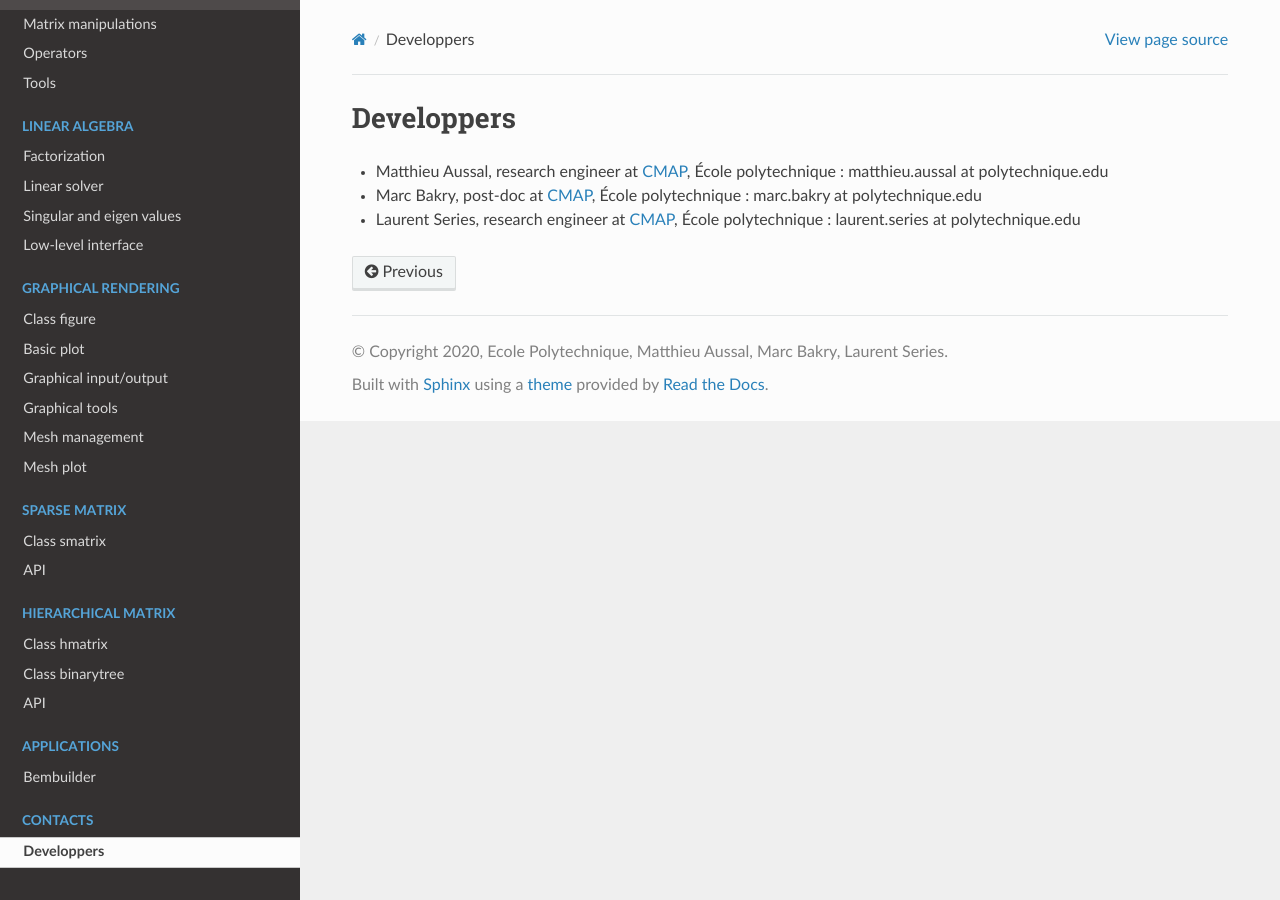
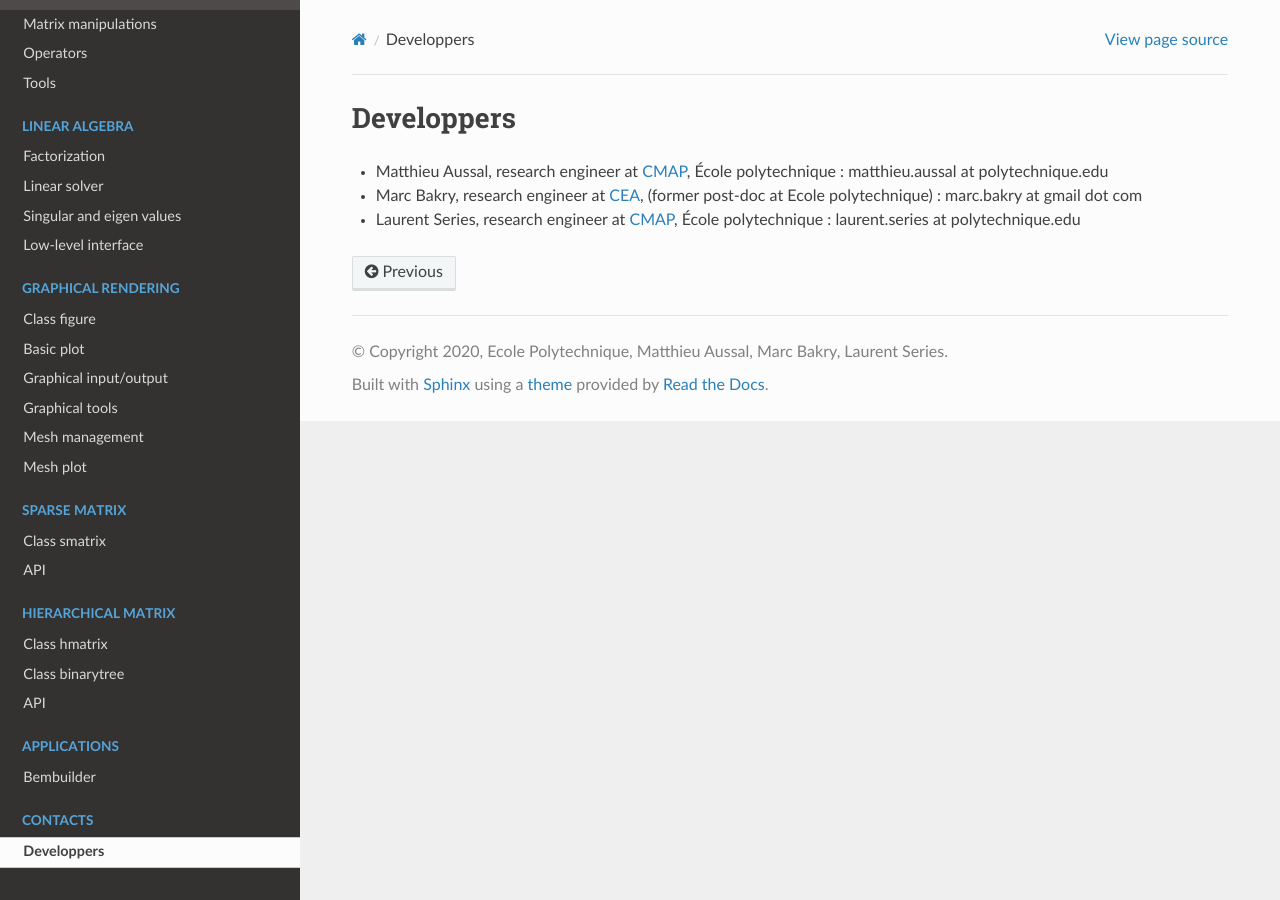
Before and after one commit to leprojetcastor/castor, a Sphinx documentation site: the page built from doc/source/developpers.rst, in a window 1280 px wide. Built offline with Sphinx 7.4.7 and the Read the Docs theme 2.0.0, drawn with Linux system fonts in a browser that asks for light colours.

Commit message:
changed affiliation

```diff
--- a/doc/source/developpers.rst
+++ b/doc/source/developpers.rst
@@ -5,5 +5,5 @@ Developpers
 ===========
 
 - Matthieu Aussal, research engineer at `CMAP <cmap.polytechnique.fr>`_, École polytechnique : matthieu.aussal at polytechnique.edu
-- Marc Bakry, post-doc at `CMAP <cmap.polytechnique.fr>`_, École polytechnique : marc.bakry at polytechnique.edu
+- Marc Bakry, research engineer at `CEA <https://www.cea.fr>`_, (former post-doc at Ecole polytechnique) : marc.bakry at gmail dot com
 - Laurent Series, research engineer at `CMAP <cmap.polytechnique.fr>`_, École polytechnique : laurent.series at polytechnique.edu
```
